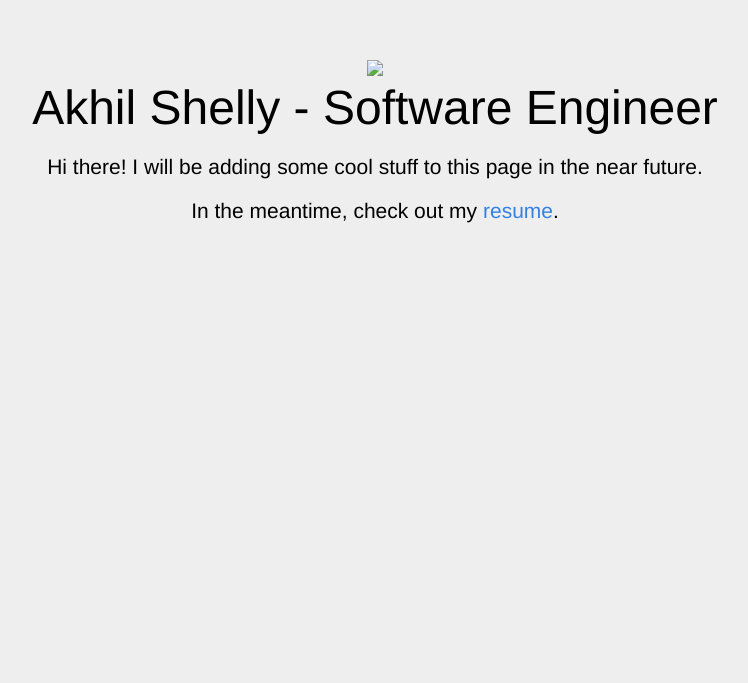
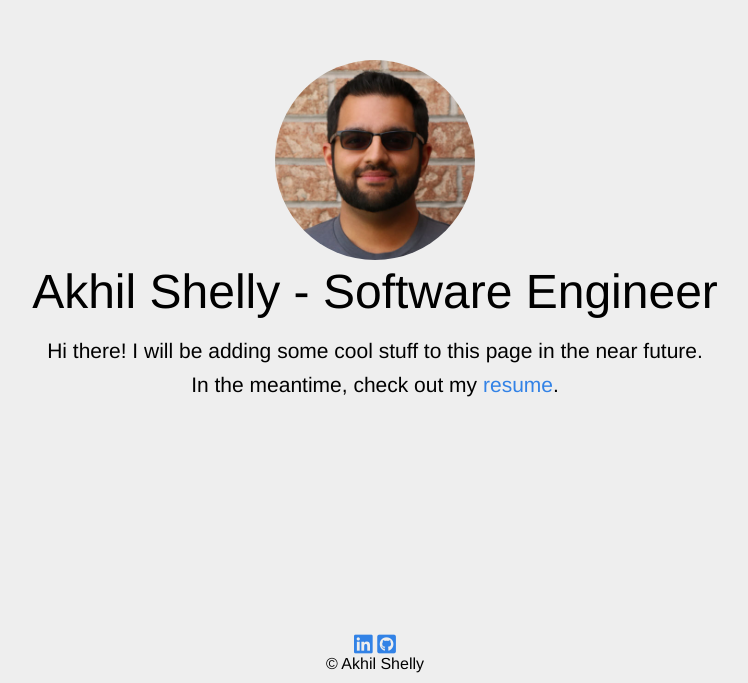
Before and after one commit to akhilshelly/personal-site, a plain HTML site: page home.html in a window 1280 px wide. Shown: the part 117-800 px from the top of the page, without its empty margins (265-1013 px from the left). Drawn offline with Linux system fonts and the light colour scheme.

Commit message:
Add social media links, updated mug shot.

```diff
--- a/home.html
+++ b/home.html
@@ -44,7 +44,7 @@ h1 {
     margin-bottom: 20px;
   }
 
-p {
+  .mainP {
     margin: 0 0 10px;
   }
 
@@ -52,23 +52,46 @@ a {
     color: #3282e6;
     text-decoration: none;
   }
+
+  .footer {
+    bottom: 0;
+    position: fixed;
+    text-align: center;
+    width: 100%;
+    margin-bottom: 10px;
+  }
+
+  .roundImage {
+    border-radius: 50%;
+  }
+
   </style>
+
+  <link rel="stylesheet" href="https://use.fontawesome.com/releases/v5.4.2/css/all.css" integrity="sha384-/rXc/GQVaYpyDdyxK+ecHPVYJSN9bmVFBvjA/9eOB+pb3F2w2N6fc5qB9Ew5yIns" crossorigin="anonymous">
 </head>
 
 <body>
 <div class="container text-center" id="error">
 
-  <img src="images/mugshot.jpg" height="100">
+  <img src="images/mugshot-2.png" height="200" class="roundImage">
   <div class="row">
     <div class="col-md-12">
       <div class="main-icon text-success"><span class="uxicon uxicon-clock-refresh"></span></div>
       <h1>Akhil Shelly - Software Engineer</h1>
-      <p class="lead">Hi there! I will be adding some cool stuff to this page in the near future.</p>
-      <p class="lead">In the meantime, check out my <a href="resume/resume.pdf">resume</a>.</p>
+      <p class="lead mainP">Hi there! I will be adding some cool stuff to this page in the near future.</p>
+      <p class="lead mainP">In the meantime, check out my <a href="resume/resume.pdf">resume</a>.</p>
     </div>
   </div>
 
 </div>
 
+<footer class="footer">
+  <p>
+    <a href="https://www.linkedin.com/in/akhilshelly"><i class="fab fa-linkedin fa-lg"></i></a>
+    <a href="https://github.com/akhilshelly"><i class="fab fa-github-square fa-lg"></i></a>
+  </p>
+  <p>&copy Akhil Shelly</p>
+</footer>
+
 </body>
 </html>
```
Also changed, not shown: images/mugshot-2.png (added), images/mugshot.jpg (added). Lines whose indentation alone changed are shown as unchanged.
